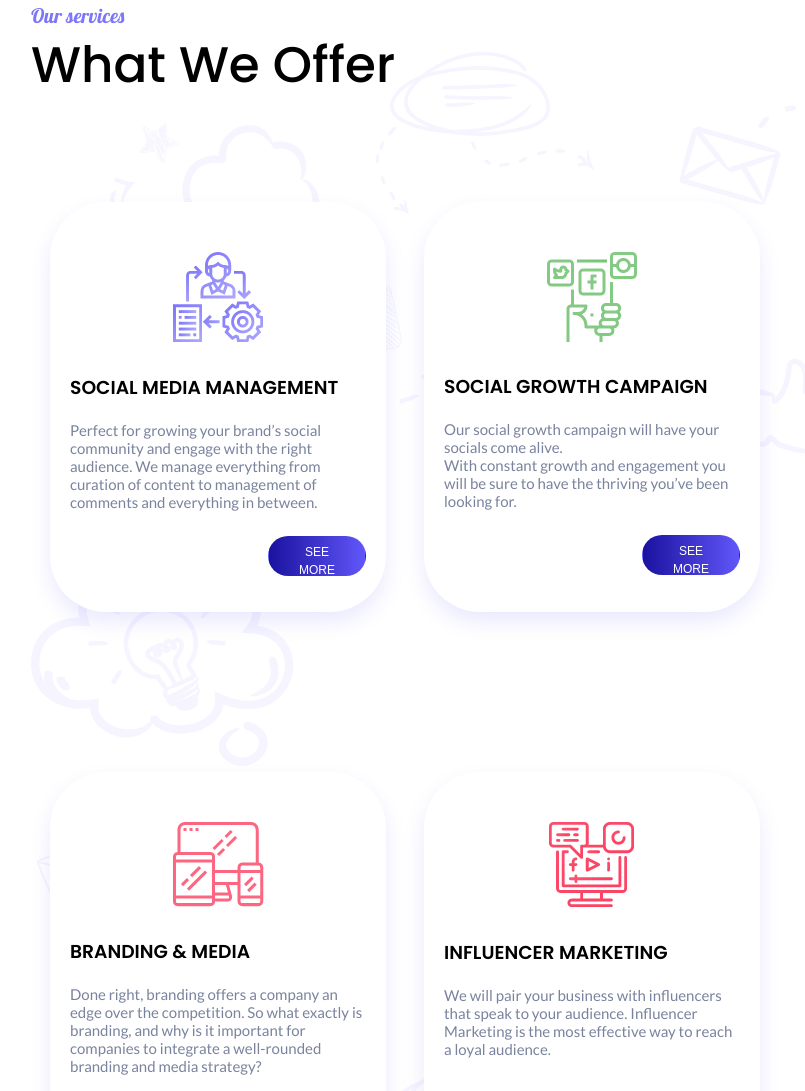
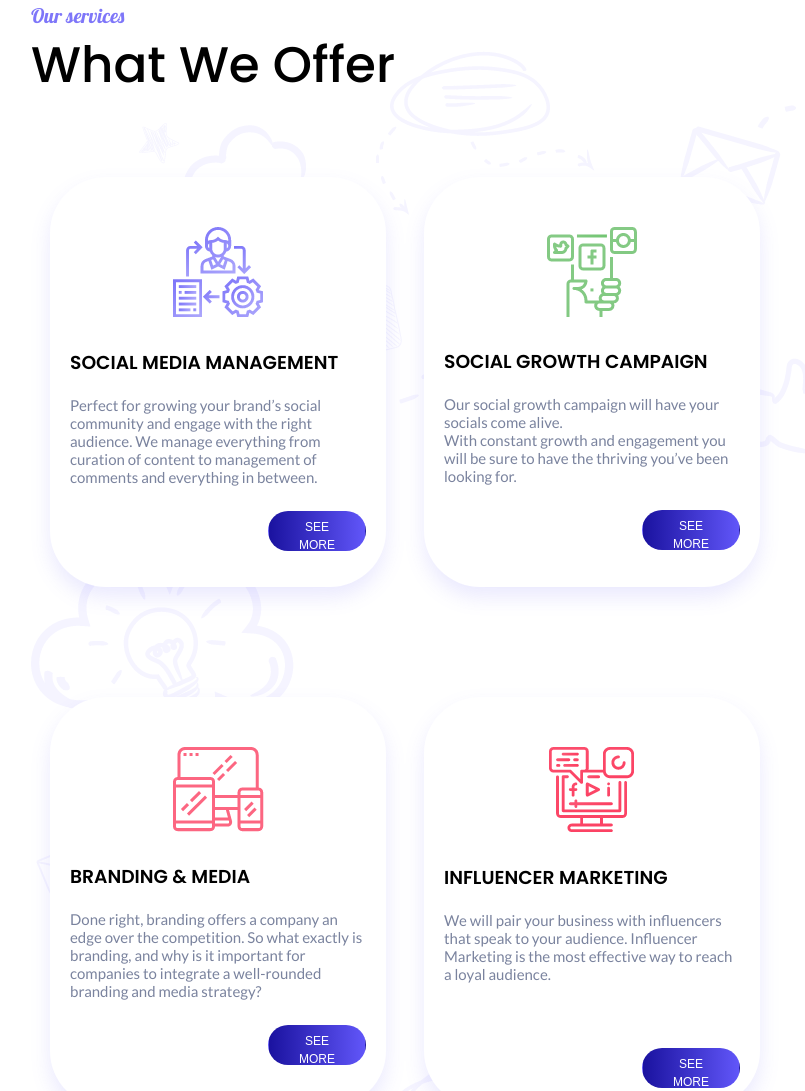
Before and after one commit to timoogo/ftp-sass, a website: page index.html in a window 1280 px wide. Shown: the part 1607-2698 px from the top of the page, without its empty margins (49-854 px from the left). Drawn offline with Linux system fonts and the light colour scheme.

Commit message:
our services

```diff
--- a/assets/sass/components/_ourServices.scss
+++ b/assets/sass/components/_ourServices.scss
@@ -11,7 +11,7 @@
 
     }
     & .card.service{
-        margin: 10vh 19px;
+        margin: 55px 19px;
         background-color: $primary-clear;
         height: 410px;
         width: 30%;
```
Also changed, not shown: assets/css/global.css.
